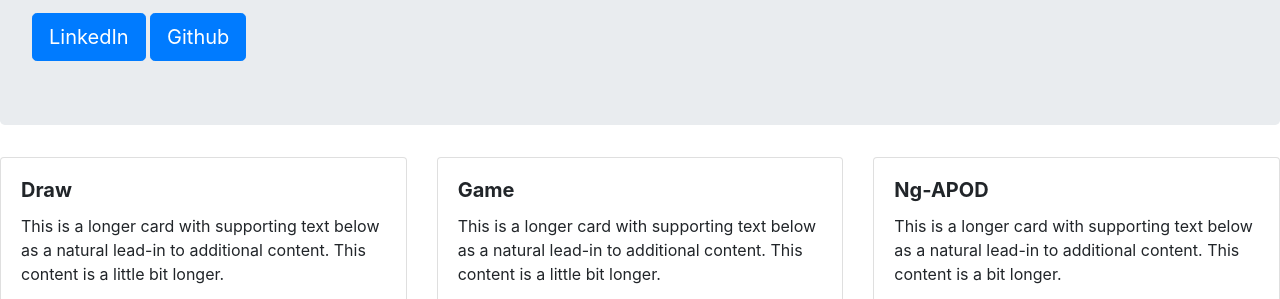
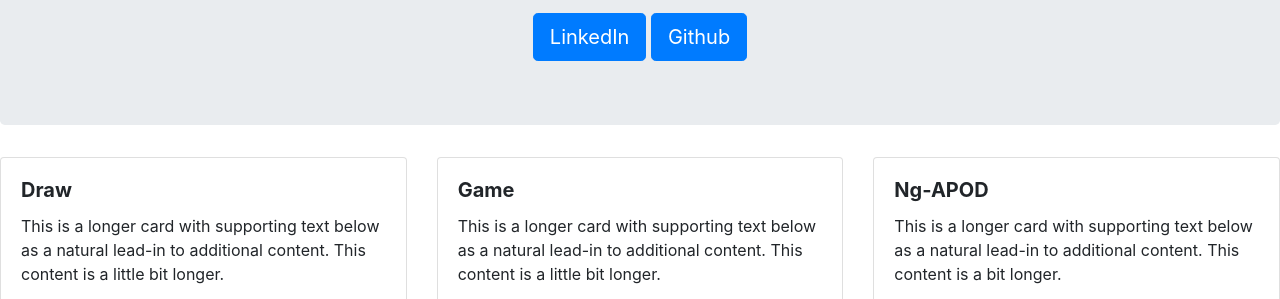
Before and after one commit to Training47/Training47.github.io, a website: page index.html in a window 1280 px wide. Shown: the part 474-773 px from the top of the page. Drawn offline with nearby package versions, Linux system fonts and the light colour scheme.

Commit message:
Center buttons

```diff
--- a/index.html
+++ b/index.html
@@ -49,9 +49,10 @@
       Additional training is currently underway in Full Stack Developer program with MicroTrain Technologies.
     </p>
     </div>
-
-<button type ="button" class="btn btn-primary btn-lg justify-content-center" href="https://www.linkedin.com/in/lisa-peña">LinkedIn</button>
-<button type ="button" class="btn btn-primary btn-lg justify-content-center" href="http://training47.github.io">Github</button>
+<div class="col-md-12 text-center">
+<button type ="button" class="btn btn-primary btn-lg" href="https://www.linkedin.com/in/lisa-peña">LinkedIn</button>
+<button type ="button" class="btn btn-primary btn-lg" href="http://training47.github.io">Github</button>
+  </div>
 </div>
 
 
```
